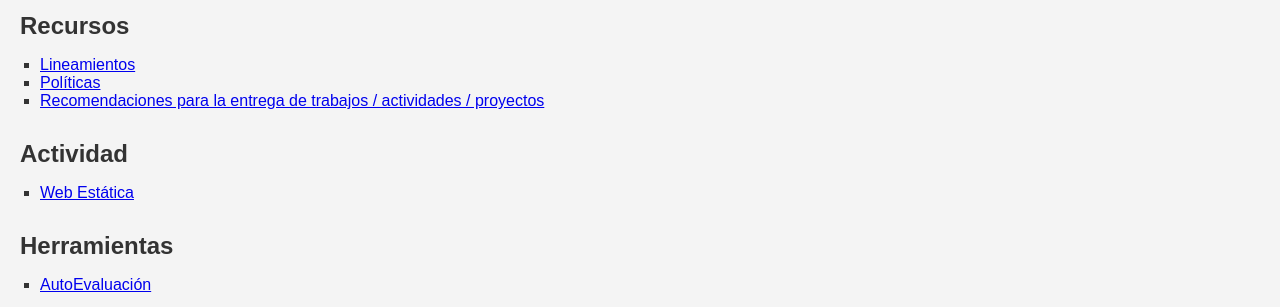
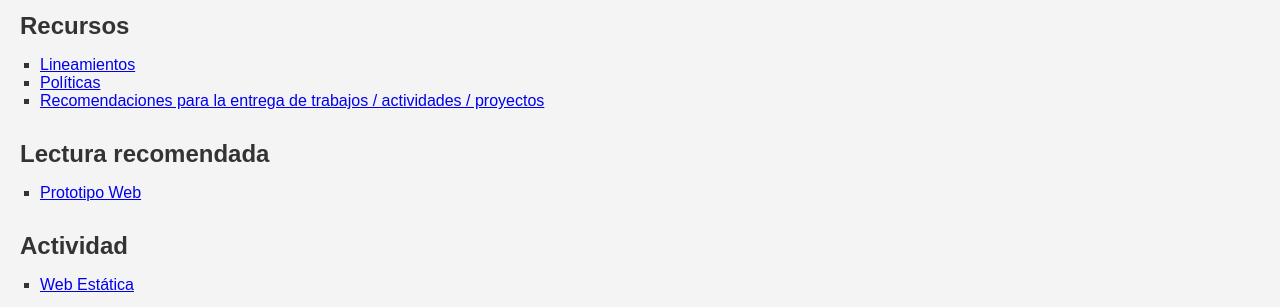
Before and after one commit to ajgutierr3z/HACE, a plain HTML site: page index.html in a window 1280 px wide. Shown: the part 628-935 px from the top of the page. Drawn offline with Linux system fonts and the light colour scheme.

Commit message:
Update index.html

```diff
--- a/index.html
+++ b/index.html
@@ -21,6 +21,14 @@
                 <li><a href="https://www.frexus.dev/lineamientos-de-clase/">Lineamientos</a></li>
                 <li><a href="https://www.frexus.dev/politicas/">Políticas</a></li>
                 <li><a href="https://www.frexus.dev/recomendaciones/">Recomendaciones para la entrega de trabajos / actividades / proyectos</a></li>
+            </ul>
+        </section>
+        <section>
+            <h2>Lectura recomendada</h2>
+            <ul>
+                <li>
+                    <a href="https://www.frexus.dev/articulo/pencil-y-el-diseno-web/" target="_blank">Prototipo Web</a>
+                </li>
             </ul>
         </section>
         <section id="actividad">
```
